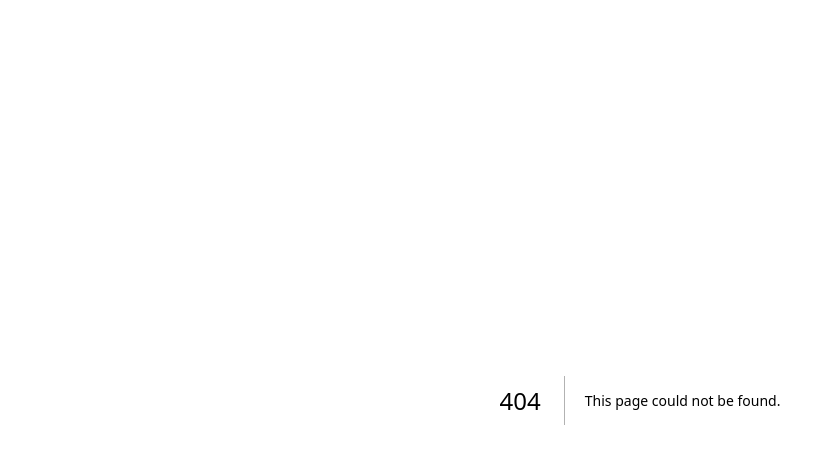
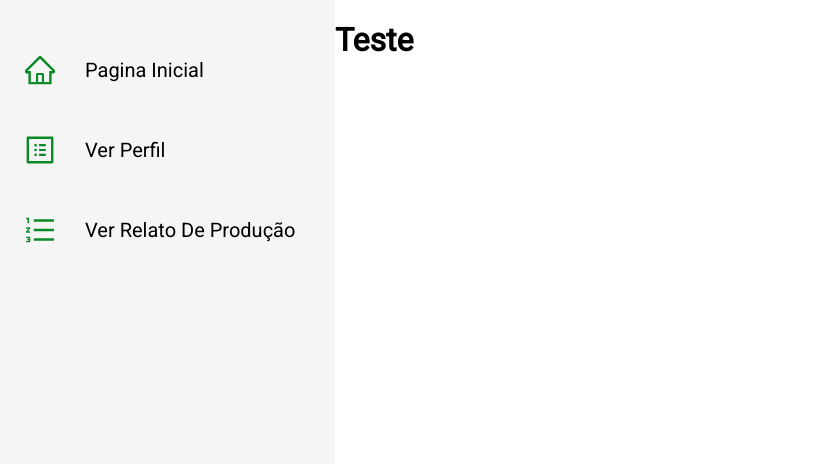
Before and after one commit to EngSoftware2023/frontend, a Next.js app: page /dashboard/produtor/verRelato in a window 1280 px wide. Before the commit this address had no page. Shown: the top 464 px of the page, without its empty margins (0-818 px from the left). Built offline with nearby package versions, Linux system fonts and the light colour scheme.

Commit message:
Iniciando o desenvolvimento

```diff
--- a/src/app/dashboard/produtor/layout.tsx
+++ b/src/app/dashboard/produtor/layout.tsx
@@ -4,6 +4,7 @@ import React from "react";
 import {
   FormOutlined,
   ProfileOutlined,
+  OrderedListOutlined,
   HomeOutlined,
   UploadOutlined,
   UserOutlined,
@@ -29,6 +30,11 @@ export default function LayoutProducer({ children }: DataLayoutProducer) {
             name: "Ver Perfil",
             link: "/dashboard/produtor/visualizar",
           },
+          {
+            icon: <OrderedListOutlined />,
+            name: "Ver Relato de produção",
+            link: "/dashboard/produtor/verRelato",
+          },
         ]}
       >
         {children}
--- /dev/null
+++ b/src/app/dashboard/produtor/verRelato/page.tsx
@@ -0,0 +1,5 @@
+export default function viewProduction(){
+    return(
+        <h1>Teste</h1>
+    )
+}
```
